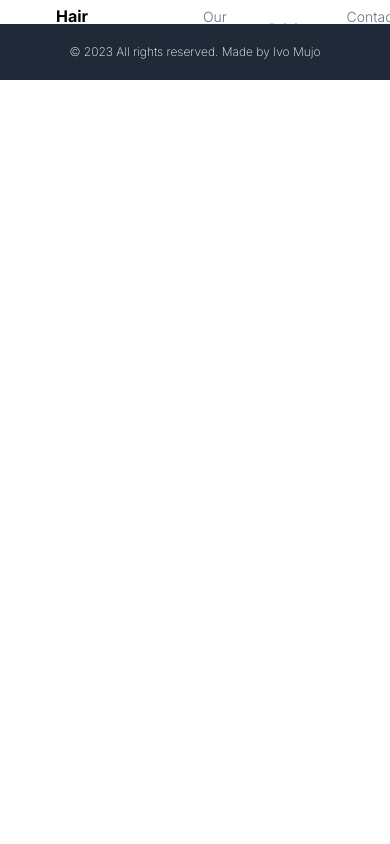
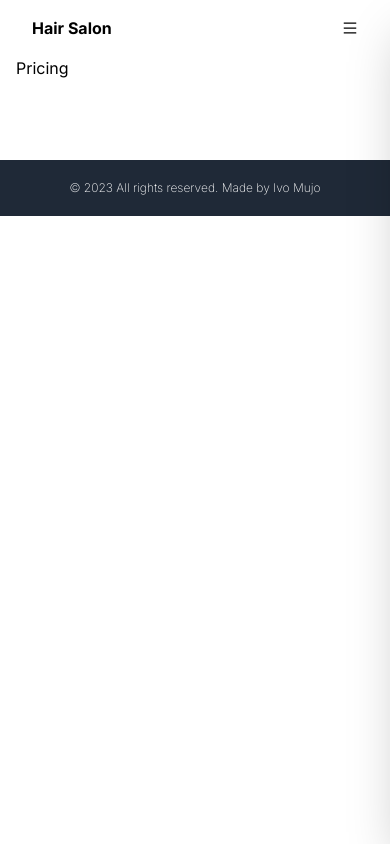
Before and after one commit to imujo/hair-salon, a Next.js app: page /pricing in a window 390 px wide. Built offline with nearby package versions, Linux system fonts and the light colour scheme.

Commit message:
adding responsivity to nav bar

```diff
--- a/src/app/pricing/page.tsx
+++ b/src/app/pricing/page.tsx
@@ -3,7 +3,7 @@ import { FC } from "react";
 interface PricingProps {}
 
 const Pricing: FC<PricingProps> = ({}) => {
-  return <div>Pricing</div>;
+  return <div className="h-40">Pricing</div>;
 };
 
 export default Pricing;
--- a/src/components/Footer.tsx
+++ b/src/components/Footer.tsx
@@ -4,7 +4,7 @@ interface FooterProps {}
 
 const Footer: FC<FooterProps> = ({}) => {
   return (
-    <footer className=" absolute bottom-0 flex h-14 w-full items-center justify-center bg-gray-800 text-xs font-extralight text-white">
+    <footer className=" absolute bottom-0 z-[-1] flex h-14 w-full items-center justify-center bg-gray-800 text-xs font-extralight text-white">
       © 2023 All rights reserved. Made by Ivo Mujo
     </footer>
   );
--- a/src/components/Nav.tsx
+++ b/src/components/Nav.tsx
@@ -1,21 +1,55 @@
-import { FC } from "react";
+"use client";
+import { FC, useRef, useState } from "react";
 import NavItem from "./NavItem";
+import { AiOutlineMenu } from "react-icons/ai";
+import { cn } from "@/utils/functions";
+import useClickOutside from "@/hooks/useClickOutside";
+import Link from "next/link";
 
 interface navProps {}
 
 const nav: FC<navProps> = () => {
+  const [open, setOpen] = useState(false);
+  const hamburgerMenuRef = useRef(null);
+  useClickOutside(hamburgerMenuRef, () => setOpen(false));
+
   return (
-    <div className="fixed top-0 left-0  w-full flex justify-center   bg-white">
-      <ul className="max-w-6xl flex h-14 items-center gap-8  w-full px-14">
+    <nav className="fixed left-0 top-0  flex h-12 w-full justify-center  bg-white">
+      <ul className="flex h-14 w-full max-w-6xl items-center gap-8 px-8">
         <li className="flex-1">
-          <h4 className="font-bold">Hair Salon</h4>
+          <Link href="/">
+            <h4 className="font-bold">Hair Salon</h4>
+          </Link>
         </li>
-        <NavItem title="Home" href="/" />
-        <NavItem title="Our Work" href="/our-work" />
-        <NavItem title="Pricing" href="/pricing" />
-        <NavItem title="Contact Us" href="/contact" />
+        <li className=" md:hidden" onClick={() => setOpen(true)}>
+          <AiOutlineMenu />
+        </li>
+        <ul
+          ref={hamburgerMenuRef}
+          className={cn(
+            "fixed right-0 top-0 z-50 flex h-screen  w-3/4 translate-x-full flex-col bg-slate-700 p-8 shadow-2xl transition-transform md:relative md:h-12 md:max-w-6xl md:translate-x-0 md:flex-row md:items-center md:justify-end md:gap-8  md:bg-white md:p-0  md:shadow-none",
+            open ? "translate-x-0" : "translate-x-full"
+          )}
+        >
+          <NavItem onClick={() => setOpen(false)} title="Home" href="/" />
+          <NavItem
+            onClick={() => setOpen(false)}
+            title="Our Work"
+            href="/our-work"
+          />
+          <NavItem
+            onClick={() => setOpen(false)}
+            title="Pricing"
+            href="/pricing"
+          />
+          <NavItem
+            onClick={() => setOpen(false)}
+            title="Contact Us"
+            href="/contact"
+          />
+        </ul>
       </ul>
-    </div>
+    </nav>
   );
 };
 
--- a/src/components/NavItem.tsx
+++ b/src/components/NavItem.tsx
@@ -5,17 +5,20 @@ import Link, { LinkProps } from "next/link";
 import { usePathname } from "next/navigation";
 import { FC } from "react";
 
-const navItemVariants = cva("font-light text-sm  hover:text-gray-900", {
+const navItemVariants = cva(
+  "font-light text-xl leading-[50px] md:text-sm  hover:text-gray-200 md:hover:text-gray-800",
+  {
     variants: {
       variant: {
-      default: "text-gray-500",
-      selected: "text-gray-900 font-normal",
+        default: "text-gray-400 md:text-gray-500",
+        selected: "text-white font-normal md:text-gray-900",
       },
     },
     defaultVariants: {
       variant: "default",
     },
-});
+  }
+);
 
 interface NavItemProps extends LinkProps {
   title: string;
--- /dev/null
+++ b/src/hooks/useClickOutside.tsx
@@ -0,0 +1,23 @@
+import React, { useEffect } from "react";
+
+/**
+ * Hook that alerts clicks outside of the passed ref
+ */
+export default function useClickOutside(
+  ref: React.MutableRefObject<any>,
+  callback: Function
+) {
+  useEffect(() => {
+    function handleClickOutside(event: MouseEvent) {
+      if (ref.current && !ref.current.contains(event.target)) {
+        callback();
+      }
+    }
+    // Bind the event listener
+    document.addEventListener("mousedown", handleClickOutside);
+    return () => {
+      // Unbind the event listener on clean up
+      document.removeEventListener("mousedown", handleClickOutside);
+    };
+  }, [ref]);
+}
```
Lines whose indentation alone changed are shown as unchanged.
